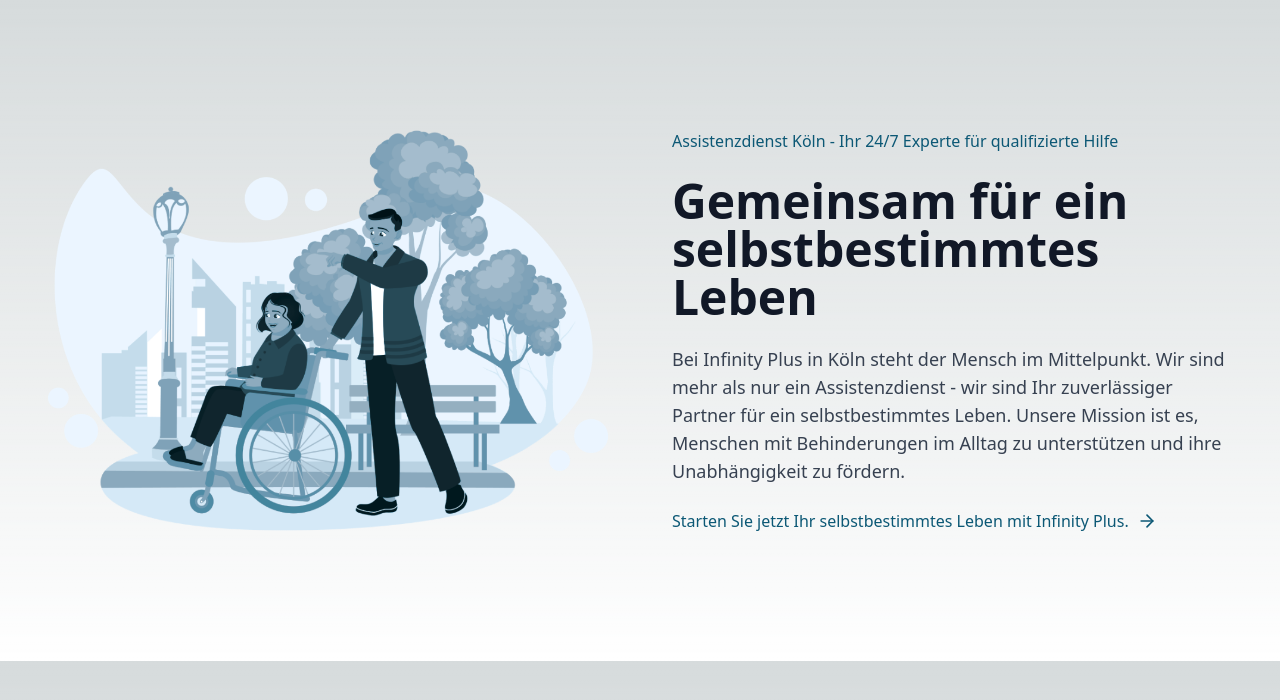
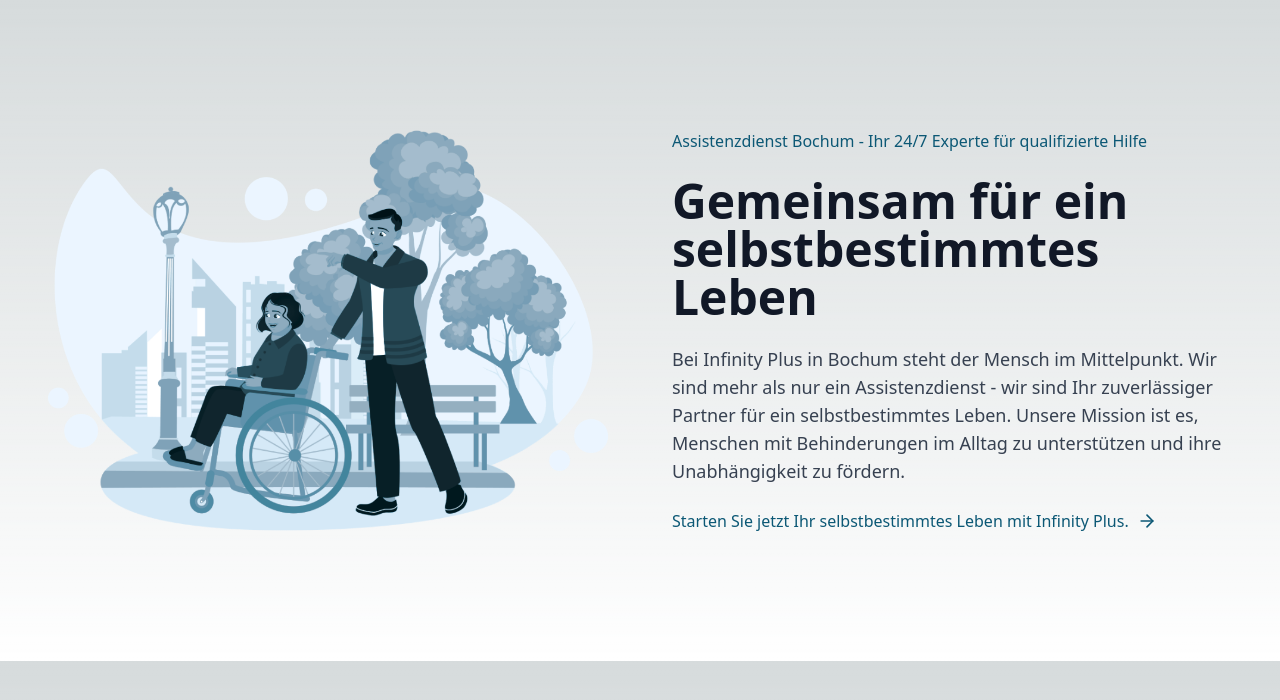
Before and after one commit to LibGdxEngine/doctor-app, a Next.js app: page /components/Home/Fifth in a window 1280 px wide. Shown: the top 700 px of the page. Built offline with nearby package versions, Linux system fonts and the light colour scheme.

Commit message:
new email

```diff
--- a/src/pages/components/Home/Fifth.js
+++ b/src/pages/components/Home/Fifth.js
@@ -21,7 +21,7 @@
 
         <div className="w-full md:w-1/2 space-y-6">
           <h2 className="text-orange-500 font-medium">
-            Assistenzdienst Köln - Ihr 24/7 Experte für qualifizierte Hilfe
+            Assistenzdienst Bochum - Ihr 24/7 Experte für qualifizierte Hilfe
           </h2>
 
           <h1 className="text-4xl md:text-5xl font-bold text-gray-900 leading-tight">
@@ -30,7 +30,7 @@
 
           <div className="text-gray-700 text-lg">
             <p>
-              Bei Infinity Plus in Köln steht der Mensch im Mittelpunkt. Wir sind mehr als nur ein Assistenzdienst -
+              Bei Infinity Plus in Bochum steht der Mensch im Mittelpunkt. Wir sind mehr als nur ein Assistenzdienst -
               wir sind Ihr zuverlässiger Partner für ein selbstbestimmtes Leben. Unsere Mission ist es, Menschen mit
               Behinderungen im Alltag zu unterstützen und ihre Unabhängigkeit zu fördern.
             </p>
--- a/src/pages/components/Home/Ningth.js
+++ b/src/pages/components/Home/Ningth.js
@@ -19,7 +19,7 @@
 
           <div className="text-gray-700 text-sm">
             <p>
-              Bei Infinity Plus in Köln steht der Mensch im Mittelpunkt. Wir sind mehr als nur ein Assistenzdienst -
+              Bei Infinity Plus in Bochum steht der Mensch im Mittelpunkt. Wir sind mehr als nur ein Assistenzdienst -
               wir sind Ihr zuverlässiger Partner für ein selbstbestimmtes Leben. Unsere Mission ist es, Menschen mit
               Behinderungen im Alltag zu unterstützen und ihre Unabhängigkeit zu fördern.
             </p>
--- a/src/pages/components/Home/RightImageWithText.js
+++ b/src/pages/components/Home/RightImageWithText.js
@@ -12,7 +12,7 @@
                     {/* Left side - Illustration */}
                     <div className="w-full md:w-1/2 space-y-6">
                         {/* <h2 className="text-orange-500 font-medium">
-            Assistenzdienst Köln - Ihr 24/7 Experte für qualifizierte Hilfe
+            Assistenzdienst Bochum - Ihr 24/7 Experte für qualifizierte Hilfe
           </h2> */}
 
                         <h1 className="text-2xl md:text-4xl font-semibold  text-gray-900 leading-tight">
--- a/src/pages/components/Home/RightImageWithTextAndButton.js
+++ b/src/pages/components/Home/RightImageWithTextAndButton.js
@@ -10,7 +10,7 @@
           {/* Left side - Illustration */}
           <div className="w-full md:w-1/2 space-y-6">
             {/* <h2 className="text-orange-500 font-medium">
-            Assistenzdienst Köln - Ihr 24/7 Experte für qualifizierte Hilfe
+            Assistenzdienst Bochum - Ihr 24/7 Experte für qualifizierte Hilfe
           </h2> */}
 
             <h1 className="text-2xl md:text-5xl font-bold text-gray-900 leading-tight">
@@ -19,7 +19,7 @@
 
             <div className="text-gray-700 text-sm">
               <p>
-                Bei Infinity Plus in Köln steht der Mensch im Mittelpunkt. Wir sind mehr als nur ein Assistenzdienst -
+                Bei Infinity Plus in Bochum steht der Mensch im Mittelpunkt. Wir sind mehr als nur ein Assistenzdienst -
                 wir sind Ihr zuverlässiger Partner für ein selbstbestimmtes Leben. Unsere Mission ist es, Menschen mit
                 Behinderungen im Alltag zu unterstützen und ihre Unabhängigkeit zu fördern.
               </p>
--- a/src/pages/components/Home/RightVideoWithButton.js
+++ b/src/pages/components/Home/RightVideoWithButton.js
@@ -67,7 +67,7 @@
                             Assistenzleistungen für ein <span className="text-orange-600">Selbstbestimmtes Leben</span>
                         </h1>
                         <p ref={paragraphRef} className="text-sm text-gray-700 mb-8 leading-relaxed">
-                            Willkommen bei Infinity Plus, Ihrem zuverlässigen Partner in Köln und Umgebung. Unser Assistenzdienst unterstützt Menschen mit Behinderung dabei, ein selbstbestimmtes Leben zu führen. Entdecken Sie unsere umfassenden Leistungen, die individuell auf Ihre Bedürfnisse zugeschnitten sind.
+                            Willkommen bei Infinity Plus, Ihrem zuverlässigen Partner in Bochum und Umgebung. Unser Assistenzdienst unterstützt Menschen mit Behinderung dabei, ein selbstbestimmtes Leben zu führen. Entdecken Sie unsere umfassenden Leistungen, die individuell auf Ihre Bedürfnisse zugeschnitten sind.
                         </p>
                         <div ref={buttonRef} className="mb-8">
                             <a
--- a/src/pages/components/Home/Solid.js
+++ b/src/pages/components/Home/Solid.js
@@ -16,7 +16,7 @@
                 Erleben Sie <span className='text-orange-500/80'>individuelle Unterstützung</span> und ein selbstbestimmtes Leben</div>
 
             <div className='md:w-1/2 text-white text-sm md:text-lg font-bold text-center leading-tight mt-8'>
-                Bei Infinity Plus in Köln stehen Sie im Mittelpunkt. Wir sind mehr als nur ein Assistenzdienst - wir sind Ihr zuverlässiger Partner
+                Bei Infinity Plus in Bochum stehen Sie im Mittelpunkt. Wir sind mehr als nur ein Assistenzdienst - wir sind Ihr zuverlässiger Partner
                 für ein selbstbestimmtes Leben. Unsere Mission ist es, Menschen mit Behinderungen im Alltag zu unterstützen und ihre Unabhängigkeit zu fördern.
             </div>
 
--- a/src/pages/components/comps/FAQItem.js
+++ b/src/pages/components/comps/FAQItem.js
@@ -6,7 +6,7 @@
 const faqData = [
   {
     question: "Was ist ein Assistenzdienst?",
-    answer: "Ein Assistenzdienst wie Infinity Plus in Köln bietet Menschen mit Behinderung umfassende Unterstützung im Alltag. Unsere Dienstleistungen umfassen persönliche Assistenz, Mobilitätshilfen, Unterstützung bei Arbeit und Bildung sowie hauswirtschaftliche Unterstützung, um ein selbstbestimmtes Leben zu ermöglichen."
+    answer: "Ein Assistenzdienst wie Infinity Plus in Bochum bietet Menschen mit Behinderung umfassende Unterstützung im Alltag. Unsere Dienstleistungen umfassen persönliche Assistenz, Mobilitätshilfen, Unterstützung bei Arbeit und Bildung sowie hauswirtschaftliche Unterstützung, um ein selbstbestimmtes Leben zu ermöglichen."
   },
   {
     question: "Wie hilft Infinity Plus bei der persönlichen Assistenz?",
```
